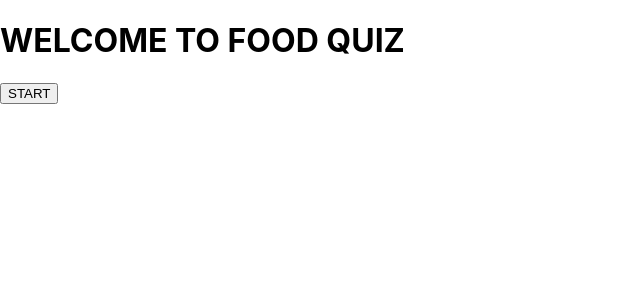
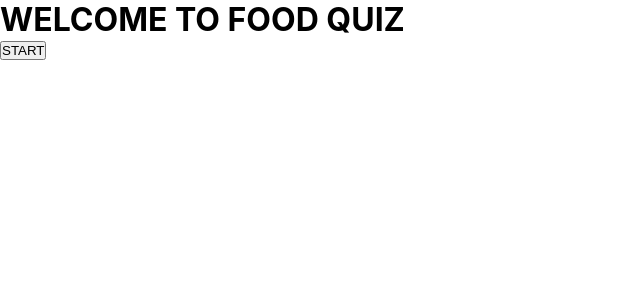
Before and after one commit to Technigo/project-redux-quiz-old, a React (Create React App) app: page / in a window 1280 px wide. Shown: the top 300 px of the page, without its empty margins (0-640 px from the left). Built offline with nearby package versions, Linux system fonts and the light colour scheme.

Commit message:
install styled compontents

```diff
--- a/package.json
+++ b/package.json
@@ -15,7 +15,8 @@
     "react-dom": "^18.2.0",
     "react-redux": "^8.0.2",
     "react-router-dom": "^6.4.2",
-    "react-scripts": "^5.0.1"
+    "react-scripts": "^5.0.1",
+    "styled-components": "^5.3.6"
   },
   "scripts": {
     "start": "react-scripts start",
--- a/public/index.html
+++ b/public/index.html
@@ -2,8 +2,8 @@
 <html lang="en">
 
   <head>
-    <meta charset="utf-8" />
-    <meta name="viewport" content="width=device-width, initial-scale=1" />
+    <meta charset="utf-8">
+    <meta name="viewport" content="width=device-width, initial-scale=1">
     <!--
       Notice the use of %PUBLIC_URL% in the tags above.
       It will be replaced with the URL of the `public` folder during the build.
@@ -13,7 +13,7 @@
       work correctly both with client-side routing and a non-root public URL.
       Learn how to configure a non-root public URL by running `npm run build`.
     -->
-    <title>Technigo React App</title>
+    <title>Redux quiz - Food</title>
   </head>
 
   <body>
--- a/src/App.js
+++ b/src/App.js
@@ -4,8 +4,11 @@ import { BrowserRouter, Routes, Route } from 'react-router-dom'
 import { Provider } from 'react-redux';
 import { combineReducers, configureStore } from '@reduxjs/toolkit';
 import { quiz } from 'reducers/quiz';
+
 import { StartPage } from 'components/StartPage'
 import { CurrentQuestion } from 'components/CurrentQuestion';
+import { Summary } from 'components/Summary'
+import { GlobalStyles } from 'Globalstyles';
 
 const reducer = combineReducers({
   quiz: quiz.reducer
@@ -15,13 +18,15 @@ const store = configureStore({ reducer });
 
 export const App = () => {
   return (
-    <BrowserRouter>
-      <Provider store={store}>
+    <Provider store={store}>
+      <GlobalStyles />
+      <BrowserRouter>
         <Routes>
           <Route path="/" element={<StartPage />} />
           <Route path="/question" element={<CurrentQuestion />} />
+          <Route path="/summary" element={<Summary />} />
         </Routes>
-      </Provider>
-    </BrowserRouter>
+      </BrowserRouter>
+    </Provider>
   );
 }
--- /dev/null
+++ b/src/Globalstyles.js
@@ -0,0 +1,10 @@
+/* eslint-disable linebreak-style */
+import { createGlobalStyle } from 'styled-components/macro';
+
+export const GlobalStyles = createGlobalStyle`
+   *{
+        margin: 0;
+        padding: 0;
+        box-sizing: border-box;
+    }
+`
```
Also changed, not shown: 1 other file (tests, documents, lock files or other folders).
